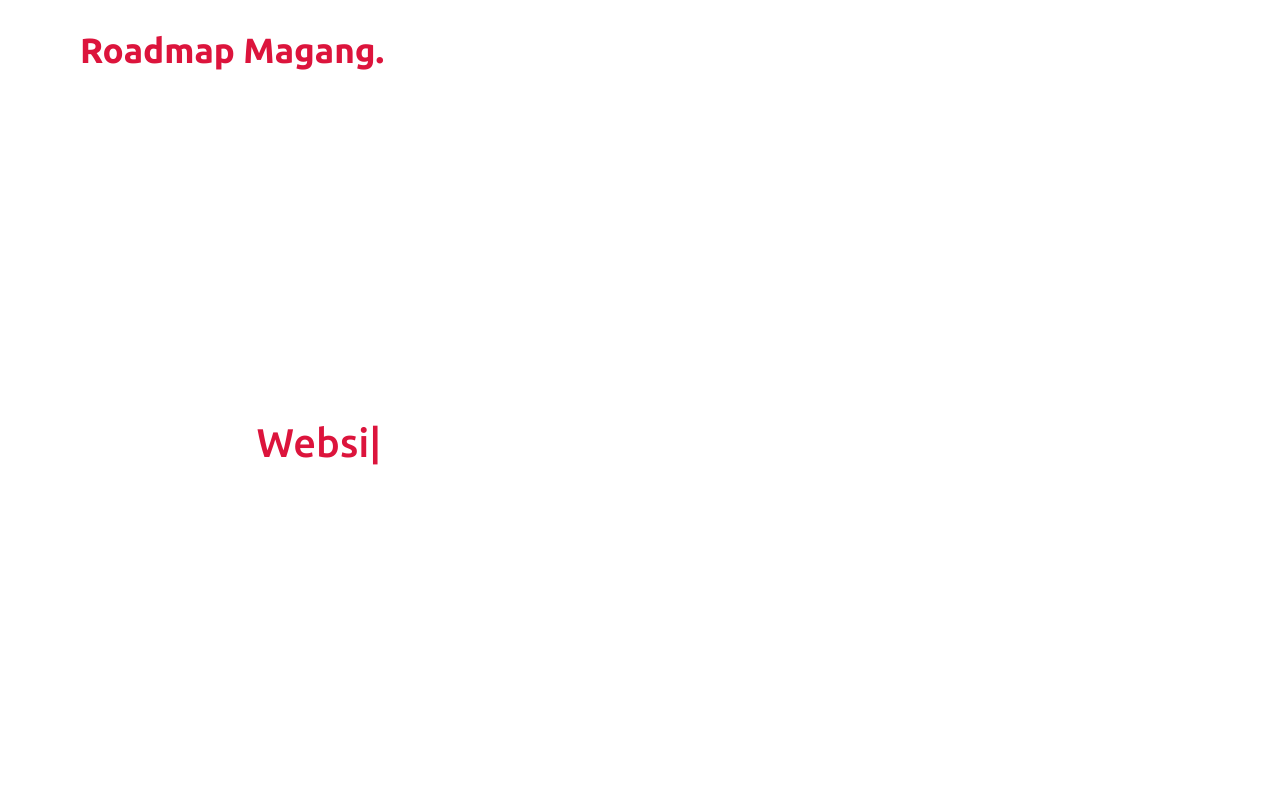
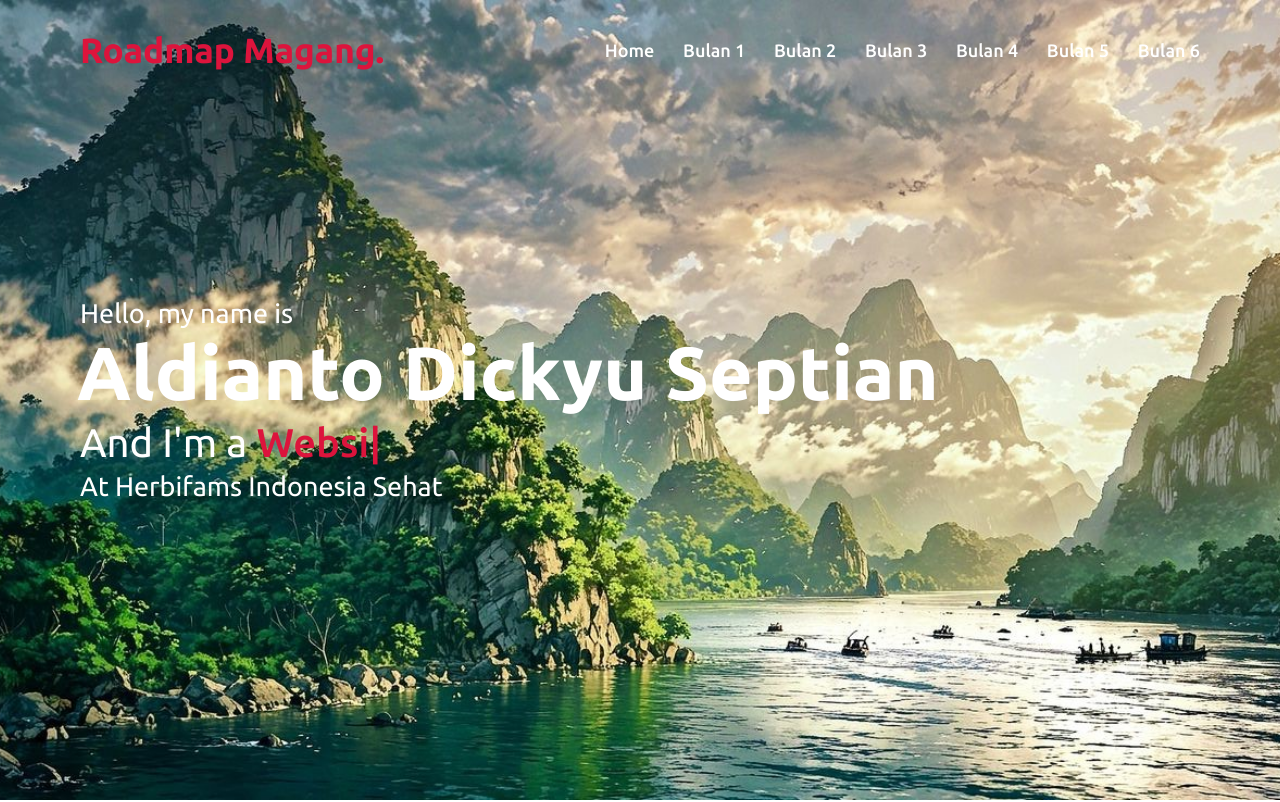
Before and after one commit to Alkyp/Roadmap, a plain HTML site: page index.html in a window 1280 px wide. Shown: the top 802 px of the page. Drawn offline with nearby package versions, Linux system fonts and the light colour scheme.

Commit message:
Update style.css

```diff
--- a/css/style.css
+++ b/css/style.css
@@ -178,7 +178,7 @@ section .title2::after {
 /* home section styling */
 .home{
     display: flex;
-    background: url("/static/img/10000734501.jpg") no-repeat center;
+    background: url("../img/10000734501.jpg") no-repeat center;
     height: 100vh;
     color: #fff;
     min-height: 500px;
```
